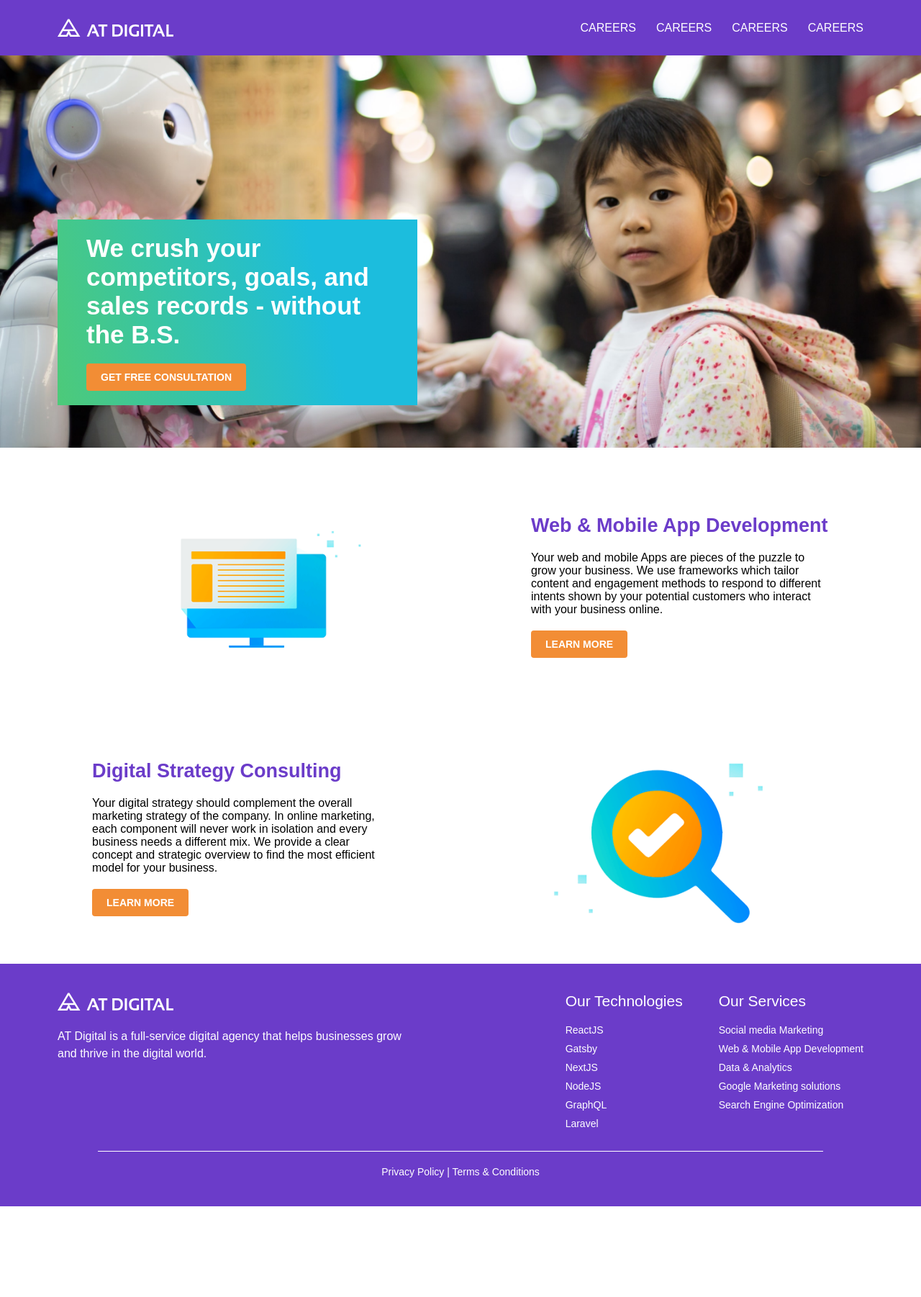
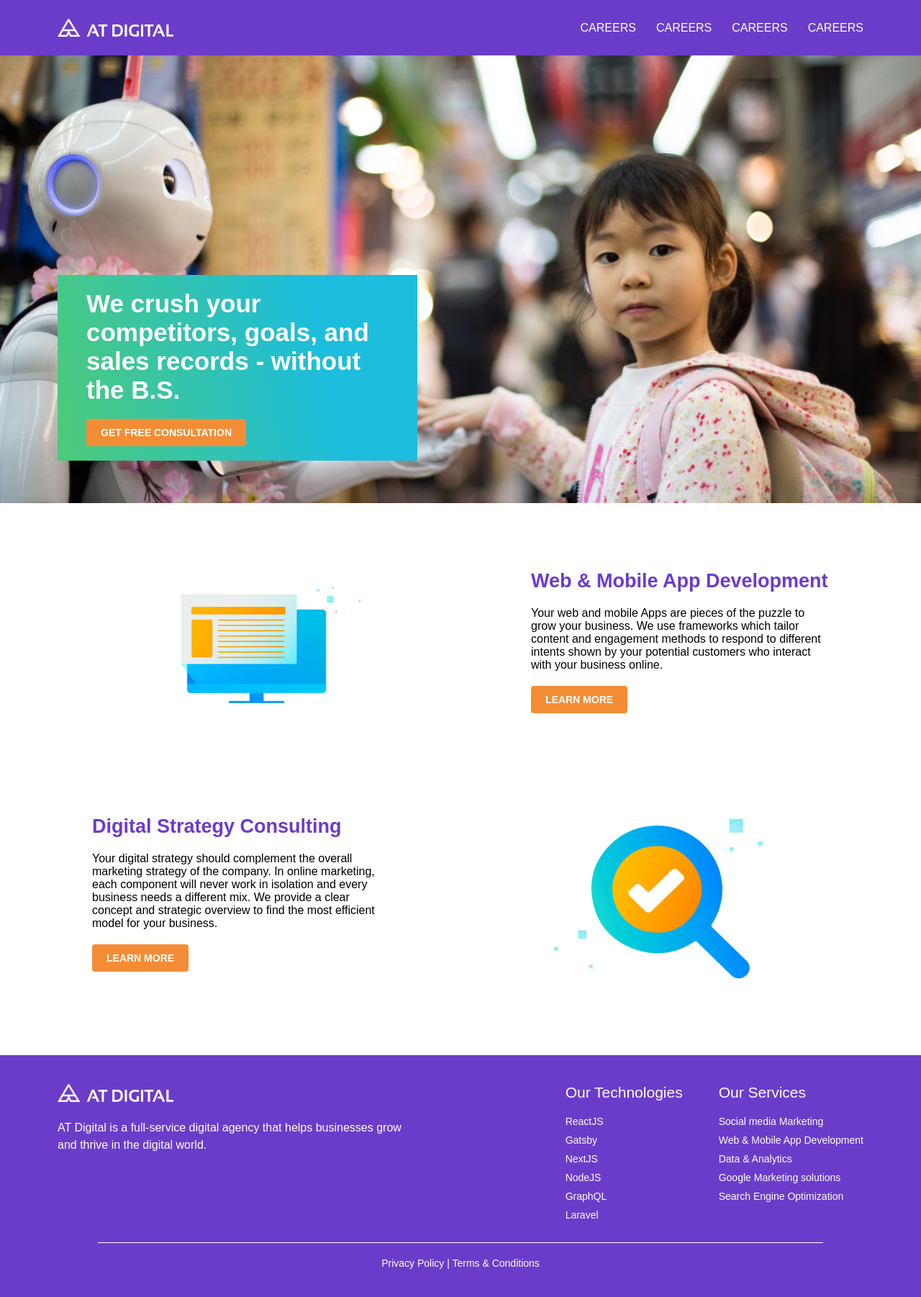
Before and after one commit to ushanchamod/AT_Digital, a React (Vite) app: page / in a window 1280 px wide. Shown: the whole page at 72% size. Before the commit the page ends 1676 px from the top, so only its background shows below. Built offline with nearby package versions, Linux system fonts and the light colour scheme.

Commit message:
Fix style error in footer

```diff
--- a/src/components/page_components/footer/footer.scss
+++ b/src/components/page_components/footer/footer.scss
@@ -6,6 +6,7 @@
     display: flex;
     box-sizing: border-box;
     flex-direction: column;
+    margin-top: 50px;
 
 
     .top{
--- a/src/pages/home/home.scss
+++ b/src/pages/home/home.scss
@@ -5,6 +5,7 @@
     .banner {
         position: relative;
         max-height: calc(100vh - 77px);
+        margin-top: 77px;
 
         .image {
             margin: 0;
```
